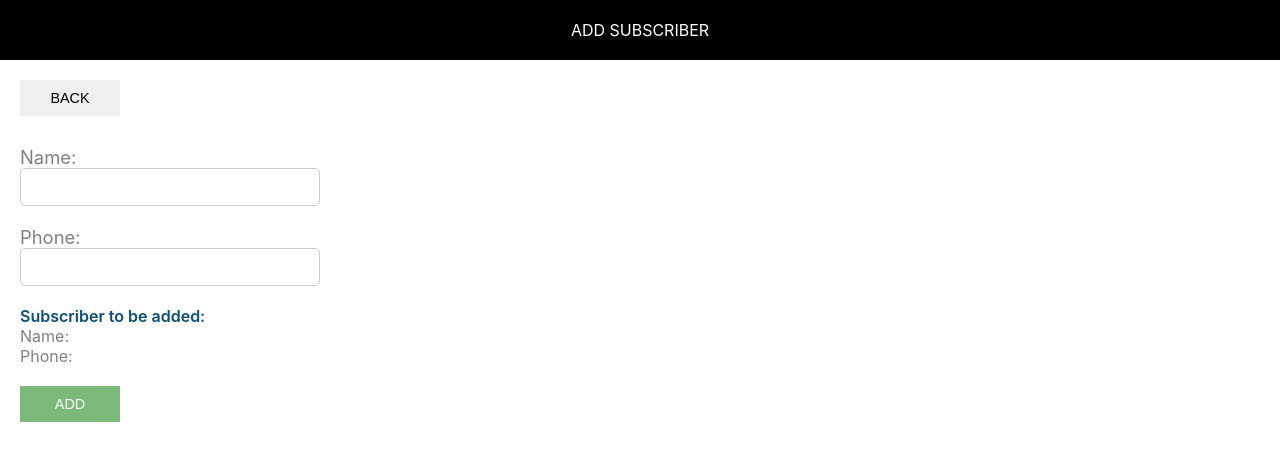
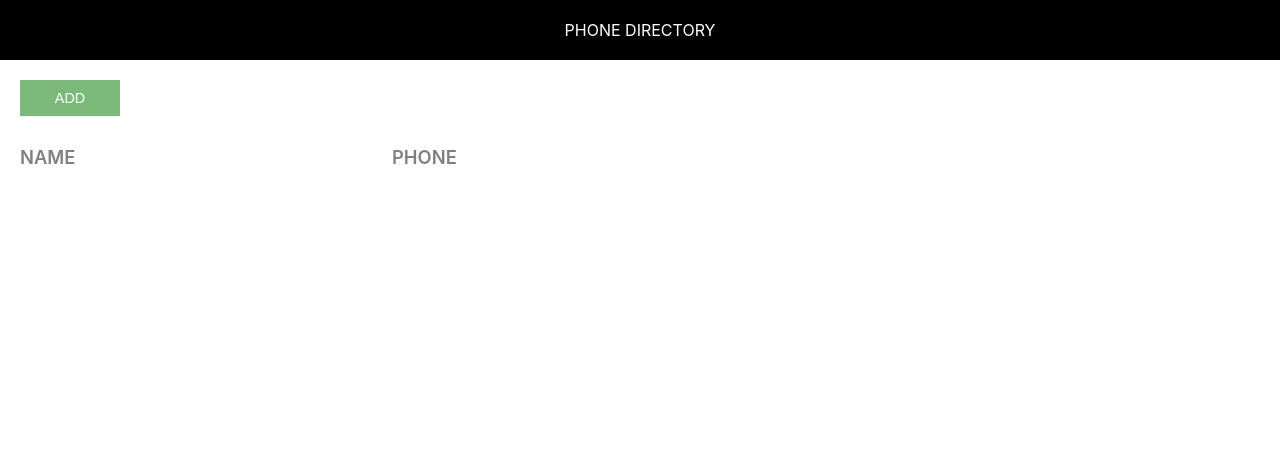
Before and after one commit to Suraj10074/phone-directory-app, a React (Create React App) app: page / in a window 1280 px wide. Shown: the top 460 px of the page. Built offline with nearby package versions, Linux system fonts and the light colour scheme.

Commit message:
Added state in ‘AddSubscriber’ and ‘App’ components

```diff
--- a/src/AddSubscriber.js
+++ b/src/AddSubscriber.js
@@ -1,23 +1,40 @@
-import React,{Component} from 'react';
+import React, { Component } from 'react';
 import './AddSubscriber.css'
 import Header from './Header';
 
 class AddSubscriber extends Component {
-    render(){
-        return(
+    constructor(){
+        super()
+        this.state={
+            id: 0,
+            name: '',
+            phone: ''
+        }
+    }
+
+    inputChangedHandler = (e) =>{
+        const state= this.state;
+        state[e.target.name]=e.target.value;
+        this.setState(state);
+        console.log(state);
+    }
+
+    render() {
+        const {name,phone} = this.state
+        return (
             <div>
-                <Header heading={"Add Subscriber"}/>
+                <Header heading={"Add Subscriber"} />
                 <div className="component-body-container">
                     <button className="custom-btn back-btn">back</button>
                     <form className="subscriber-form">
-                        <label htmlFor="name" className="label-control"> Name: </label><br/>
-                        <input id="name" type="text" className="input-control" name="name"/><br/><br/>
-                        <label htmlFor="phone" className="label-control">Phone: </label><br/>
-                        <input id="phone" type="number" className="input-control" name="phone"/><br/><br/>
+                        <label htmlFor="name" className="label-control"> Name: </label><br />
+                        <input id="name" type="text" className="input-control" name="name" onChange={this.inputChangedHandler}/><br /><br />
+                        <label htmlFor="phone" className="label-control">Phone: </label><br />
+                        <input id="phone" type="number" className="input-control" name="phone" onChange={this.inputChangedHandler}/><br /><br />
                         <div className="subscriber-info-container">
-                            <span className="subscriber-to-add-heading"> Subscriber to be added: </span> <br/>
-                            <span className="subscriber-info">Name: </span> <br/>
-                            <span className="subscriber-info">Phone: </span> <br/>
+                            <span className="subscriber-to-add-heading"> Subscriber to be added: </span> <br />
+                            <span className="subscriber-info">Name: {name}</span> <br />
+                            <span className="subscriber-info">Phone: {phone}</span> <br />
                         </div>
                         <button type="submit" className="custom-btn add-btn">Add</button>
                     </form>
--- a/src/App.js
+++ b/src/App.js
@@ -2,25 +2,27 @@
 import Header from './Header';
 import './App.css'
 
+// let subscribers = [
+//   {
+//     name:"Suraj Singh",
+//     phone:8962922260,
+//     id:1
+//   },
+//   {
+//     name:"Rohit Singh",
+//     phone:9999999999,
+//     id:2
+//   }
+// ]
+
 class App extends Component {
-
-  deleteHandler() {
-    alert(" Delete Name")
+  constructor(){
+    super()
+    this.state = {
+      subscribersListToShow : []
+    }
   }
-
   render() {
-    let subscribers = [
-      {
-        name:"Suraj Singh",
-        phone:8962922260,
-        id:1
-      },
-      {
-        name:"Rohit Singh",
-        phone:9999999999,
-        id:2
-      }
-    ]
 
     return (
       <div className="component-container">
@@ -34,7 +36,7 @@
             </div>
 
             {
-              subscribers.map(sub => {
+              this.state.subscribersListToShow.map(sub => {
                 return (
                   <div key={sub.id} className="grid-container">
                     <span className="grid-item">{sub.name}</span>
--- a/src/index.js
+++ b/src/index.js
@@ -8,7 +8,7 @@
 
 ReactDOM.render(
   <React.StrictMode>
-    < AddSubscriber/>
+    < App/>
   </React.StrictMode>,
   document.getElementById('root')
 );
```
